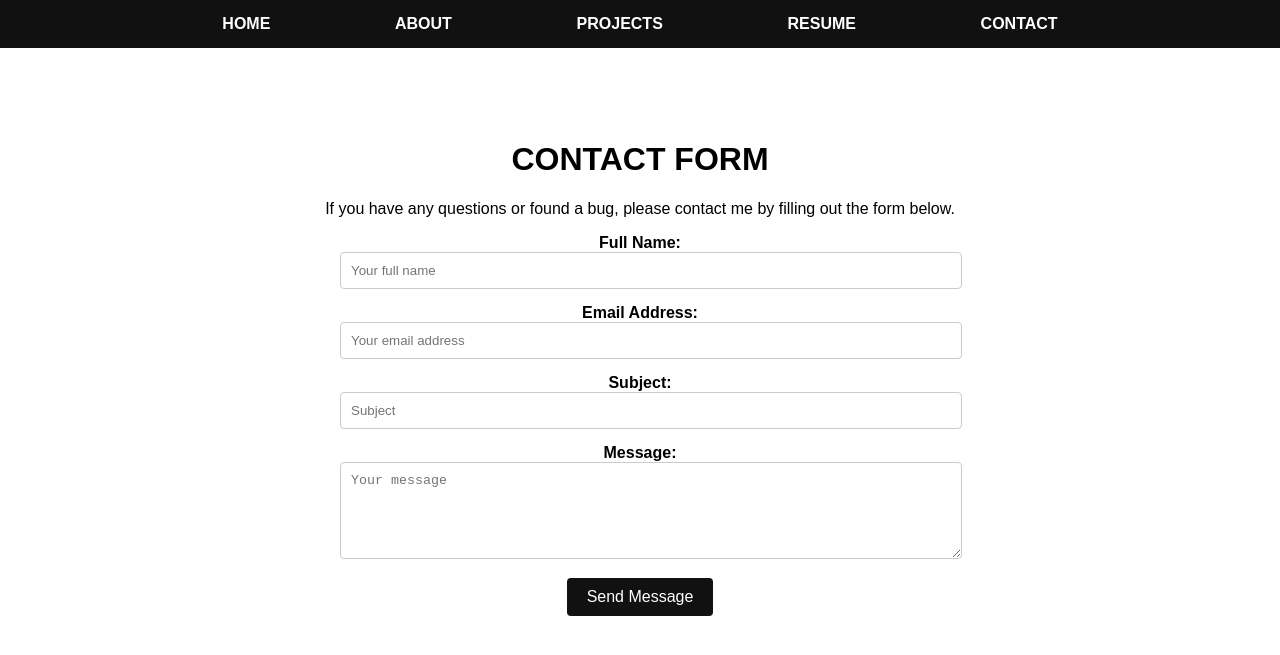
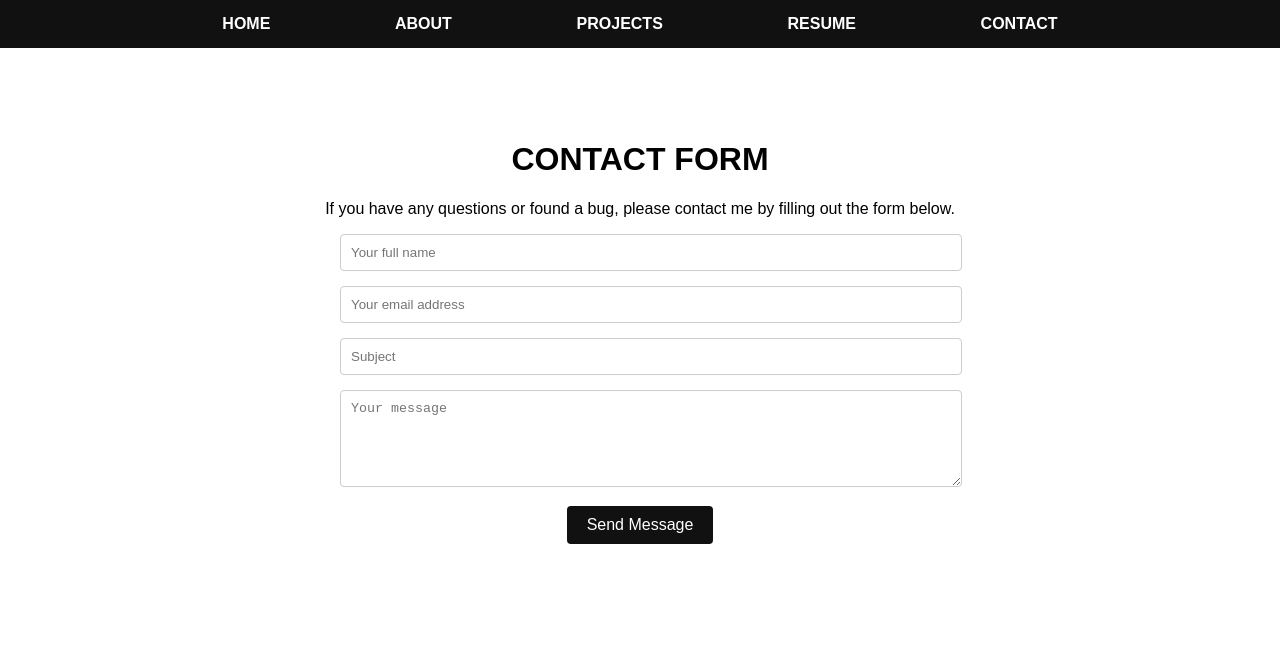
Before and after one commit to joshuabisdorf/joshuabisdorf.github.io, a Jekyll site: the page built from contact.html, in a window 1280 px wide. Shown: the top 655 px of the page. Built offline with Jekyll 4.4.1, drawn with Linux system fonts in a browser that asks for light colours.

Commit message:
Remove contact form labels

```diff
--- a/contact.html
+++ b/contact.html
@@ -11,34 +11,30 @@ title: Joshua Bisdorf | Contact Form
 <form action="https://formspree.io/f/mldjovjl" method="POST" style="max-width: 600px; margin: 0 auto;">
   <!-- Full Name -->
   <div style="margin-bottom: 15px;">
-    <label for="name" style="display: block; font-weight: bold;">Full Name:</label>
     <input type="text" id="name" name="name" placeholder="Your full name" required
            style="width: 100%; padding: 10px; border: 1px solid #ccc; border-radius: 4px;">
   </div>
 
   <!-- Email Address -->
   <div style="margin-bottom: 15px;">
-    <label for="email" style="display: block; font-weight: bold;">Email Address:</label>
     <input type="email" id="email" name="email" placeholder="Your email address" required
            style="width: 100%; padding: 10px; border: 1px solid #ccc; border-radius: 4px;">
   </div>
 
   <!-- Subject -->
   <div style="margin-bottom: 15px;">
-    <label for="subject" style="display: block; font-weight: bold;">Subject:</label>
     <input type="text" id="subject" name="subject" placeholder="Subject" required
            style="width: 100%; padding: 10px; border: 1px solid #ccc; border-radius: 4px;">
   </div>
 
   <!-- Message -->
   <div style="margin-bottom: 15px;">
-    <label for="message" style="display: block; font-weight: bold;">Message:</label>
     <textarea id="message" name="message" rows="5" placeholder="Your message" required
               style="width: 100%; padding: 10px; border: 1px solid #ccc; border-radius: 4px;"></textarea>
   </div>
 
   <!-- Submit Button -->
-  <div style="text-align: center;">
+  <div style="text-align: 15px center;">
     <button type="submit" style="background: #111111; color: #ffffff; border: none; border-radius: 4px; padding: 10px 20px; font-size: 16px; cursor: pointer;">
       Send Message
     </button>
```
